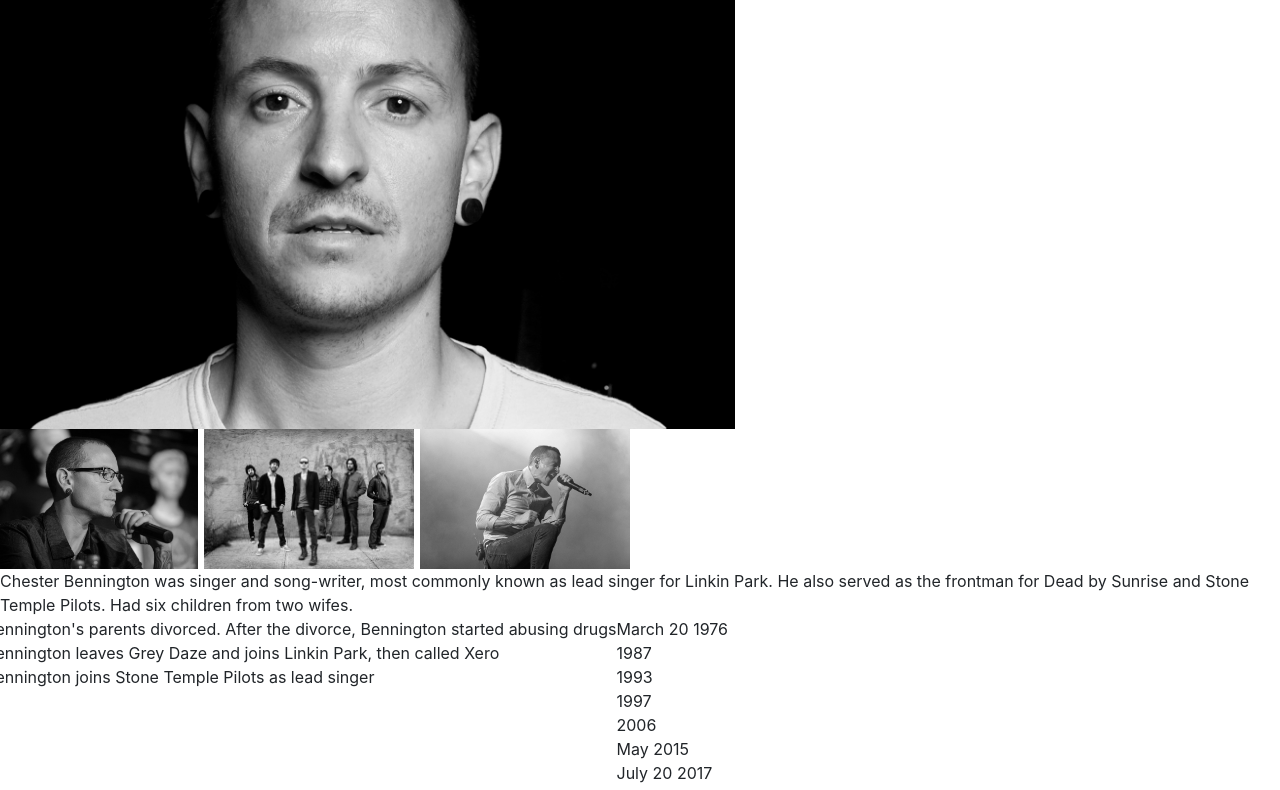
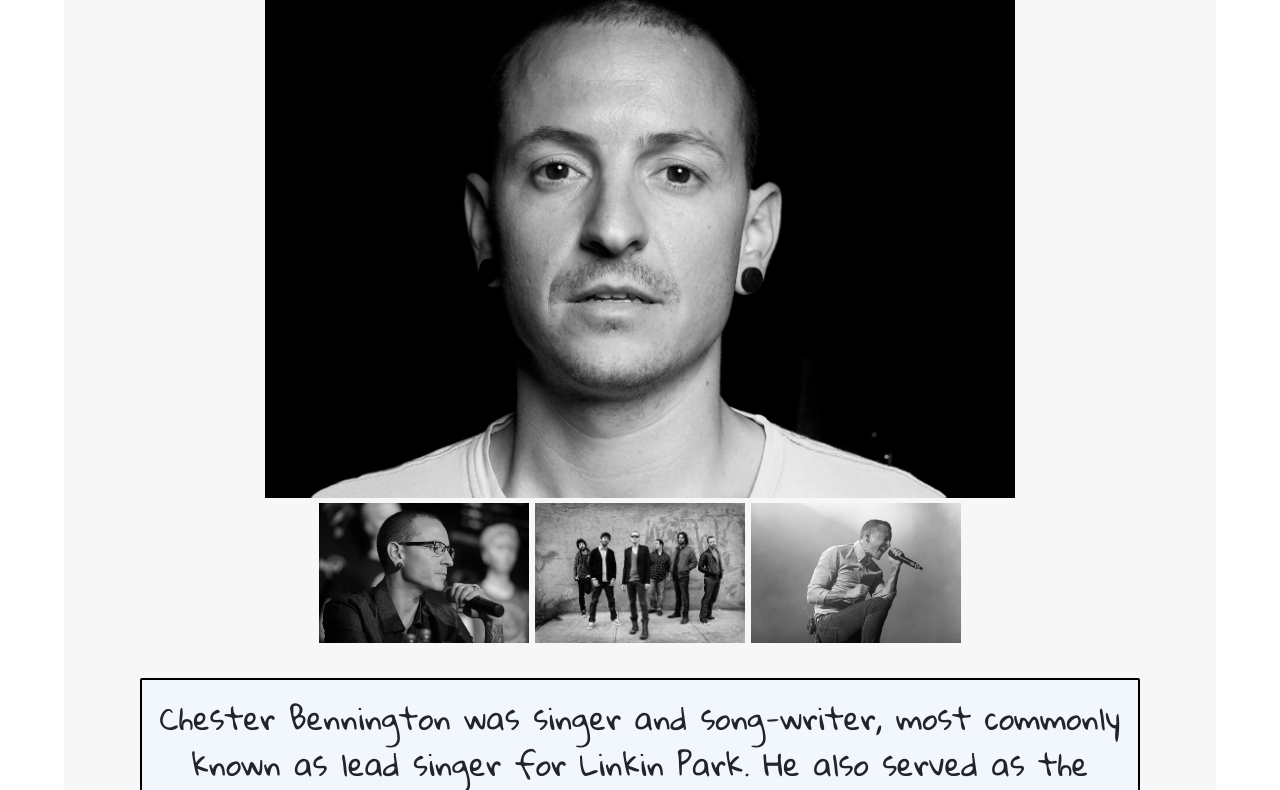
Before and after one commit to MaxTheHuman/MaxTheHuman.github.io, a plain HTML site: page index.html in a window 1280 px wide. Shown: the part 127-917 px from the top of the page. Drawn offline with nearby package versions, Linux system fonts and the light colour scheme.

Commit message:
fixing link for stylesheet

```diff
--- a/index.html
+++ b/index.html
@@ -15,7 +15,7 @@
     <link href="https://fonts.googleapis.com/css?family=Gloria+Hallelujah" rel="stylesheet">
     <link href="https://fonts.googleapis.com/css?family=Josefin+Sans" rel="stylesheet">
     <link href="https://fonts.googleapis.com/css?family=Amatic+SC" rel="stylesheet">
-    <link href="style.css" rel="stylesheet">
+    <link href="main.css" rel="stylesheet">
 </head>
 
 <body>
```
